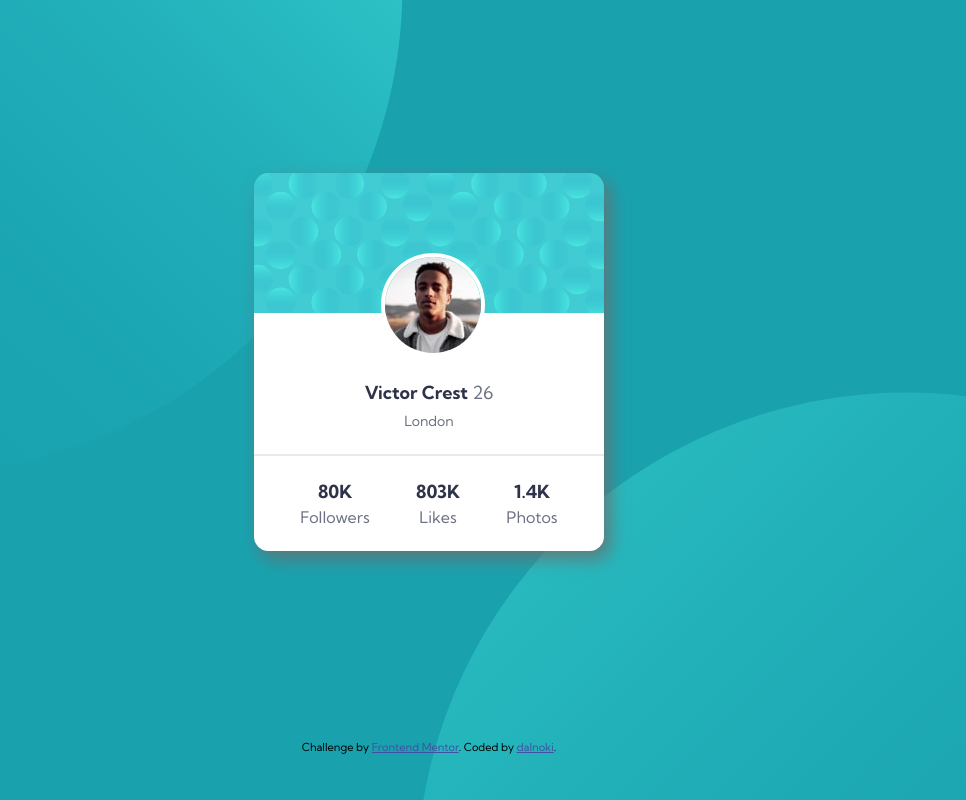
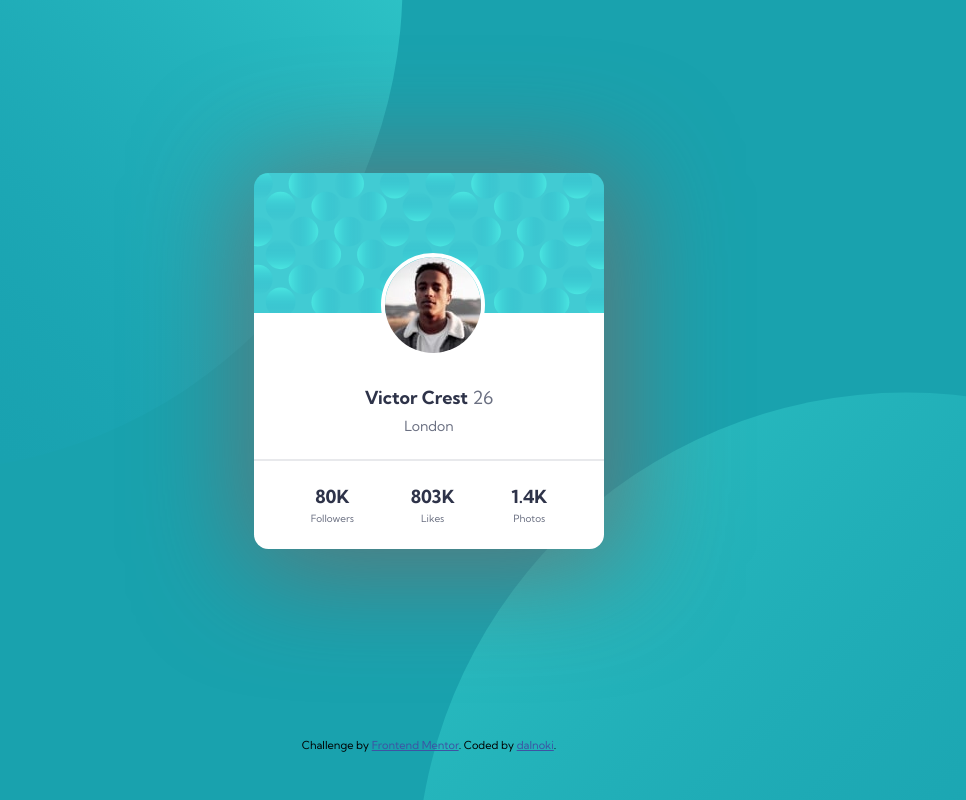
Before and after one commit to dalnoki/profile-card-component, a plain HTML site: page index.html in a window 1280 px wide. Shown: the whole page, without its empty margins (211-1177 px from the left). Drawn offline with Linux system fonts and the light colour scheme.

Commit message:
style fixes

```diff
--- a/index.html
+++ b/index.html
@@ -16,7 +16,7 @@
 
   </head>
 <body>
-  <main class="card">
+  <article class="card">
     <img src="images/image-victor.jpg" alt="Victor Crest" class="card__image">
     <p class="card__name"><span>Victor Crest</span> 26</p>
     <p class="card__location">London</p>
@@ -27,7 +27,7 @@
       <div class="card__stat card__stat--likes"><span>803K</span>Likes</div>
       <div class="card__stat card__stat--photos"><span>1.4K</span>Photos</div>
     </div>
-  </main>
+  </article>
   <footer class="footer">
     <div class="attribution" >
       Challenge by <a href="https://www.frontendmentor.io?ref=challenge" target="_blank">Frontend Mentor</a>.
--- a/sass/main.scss
+++ b/sass/main.scss
@@ -20,12 +20,12 @@ body {
   background-size: 100% 37%;
   background: white url("../images/bg-pattern-card.svg") no-repeat;
   border-radius: .9rem;
-  box-shadow: .4rem .5rem 1.125rem 0 #6e6c6ccc;
+  box-shadow: .4rem .5rem 7rem .8rem #6e6c6ccc;
   color: #6B7082;
   max-height: 23.375rem;
   margin: 9.2rem auto;
   overflow: hidden;
-  padding-top: 13rem;
+  padding-top: 13.3rem;
   position: relative;
   text-align: center;
   width: 20.375rem;
@@ -72,6 +72,7 @@ body {
   }
 
   &__stat {
+    font-size: .625rem;
     margin-bottom: 1.5rem;
 
     span {
```
Also changed, not shown: css/index.css, 1 other file.
